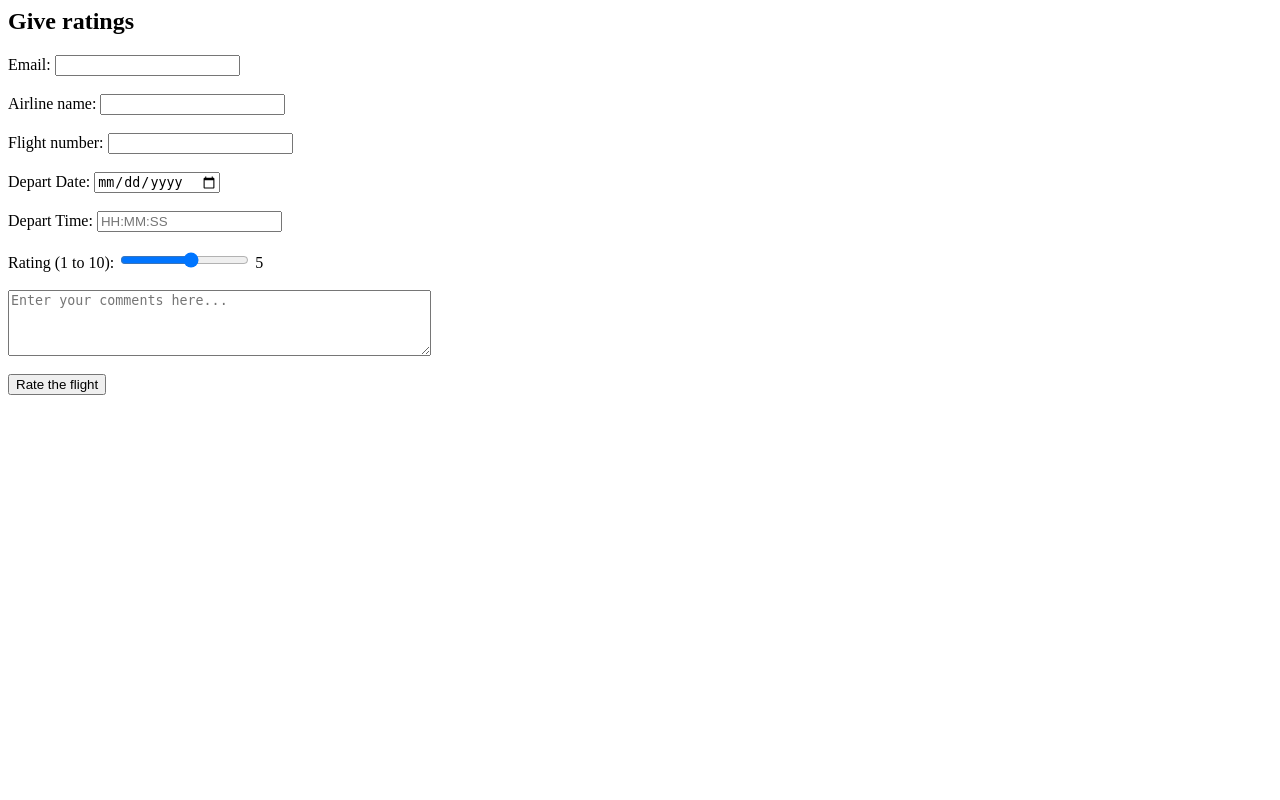
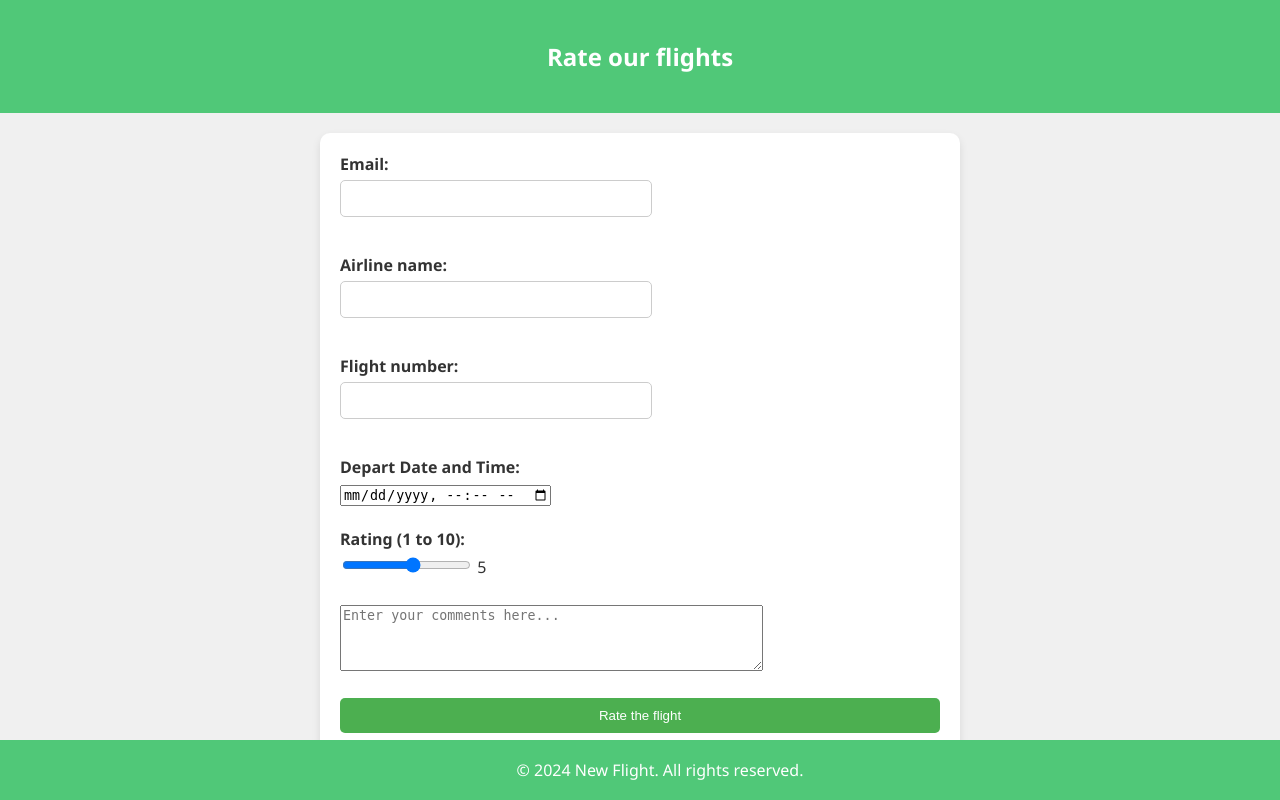
Before and after one commit to 3btesham/Airline-System-Website, a Flask app: page /rating.html in a window 1280 px wide. Run offline with Flask 3, Linux system fonts and the light colour scheme; a user stored in the database is signed in.

Commit message:
Update rating.html

```diff
--- a/Templates/rating.html
+++ b/Templates/rating.html
@@ -1,7 +1,19 @@
-<h2>Give ratings</h2>
-        <form action="/submit_rating" method="POST">
-            <label for="email_address">Email:</label>
-            <input type="email" id="email_address" name="email_address" required maxlength="20"><br><br>
+<!DOCTYPE html>
+<html lang="en">
+    <head>
+        <meta charset="UTF-8">
+        <meta name="viewport" content="width=device-width, initial-scale=1.0">
+        <title>rating</title>
+        <link rel="stylesheet" href="rating.css">
+    </head>
+<body>
+<header>
+<h2>Rate our flights</h2>
+</header>
+<section>
+    <form action="/purchase_ticket" method="post">
+        <label for="email">Email:</label>
+        <input type="email" id="email" name="email" required maxlength="20"><br><br>
 
         <label for="airline_name">Airline name:</label>
         <input type="text" id="airline_name" name="airline_name" required maxlength="20"><br><br>
@@ -9,17 +21,19 @@
         <label for="flight_number">Flight number:</label>
         <input type="text" id="flight_number" name="flight_number" required maxlength="5"><br><br>
 
-            <label for="depart_date">Depart Date:</label>
-            <input type="date" id="depart_date" name="depart_date" required><br><br>
-
-            <label for="depart_time">Depart Time:</label>
-            <input type="text" id="depart_time" name="depart_time" pattern="(?:[01]\d|2[0-3]):(?:[0-5]\d):(?:[0-5]\d)" placeholder="HH:MM:SS" required><br><br>
+        <label for="depart_date_time">Depart Date and Time:</label>
+        <input type="datetime-local" id="depart_date_time" name="depart_date_time" required><br><br>
 
         <label for="rating">Rating (1 to 10):</label>
         <input type="range" id="rating" name="rating" min="1" max="10" required oninput="this.nextElementSibling.value = this.value">
         <output>5</output><br><br>
-
         <label for="comments"></label>
         <textarea id="comments" name="comments" rows="4" cols="50" required placeholder="Enter your comments here..."></textarea><br><br>
         <input type="submit" value="Rate the flight">
         </form>
+    </section>
+</body>
+    <footer>
+        <p>&copy; 2024 New Flight. All rights reserved.</p>
+    </footer>
+    </html>
```
Lines whose indentation alone changed are shown as unchanged.
